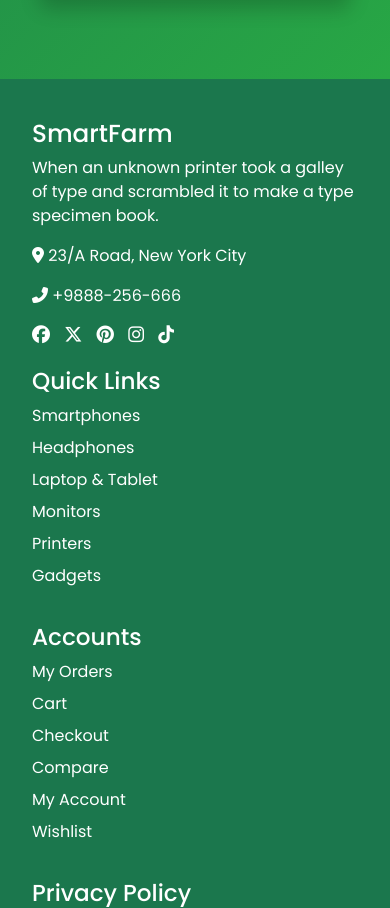
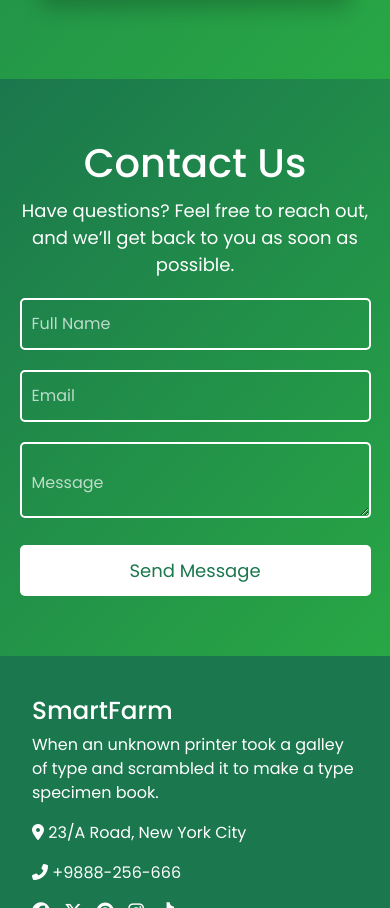
Before and after one commit to alvi00/SmartFarm, a PHP site: page /html_files/official_website.html in a window 390 px wide. Shown: the part 2408-3316 px from the top of the page. Run offline with PHP 8.4, Linux system fonts and the light colour scheme; some libraries are stand-ins or nearby versions.

Commit message:
added contact us section in official website

```diff
--- a/css_file/official_website_css.css
+++ b/css_file/official_website_css.css
@@ -382,7 +382,7 @@ ul li a:hover {
   width: 100%;
   height: 100vh;
   position: relative;
-  background: url("../IMG/farmer_hero_section_bg.png") center/cover no-repeat;
+  background: url("../IMG/office_hero_Section_bg.jpg") center/cover no-repeat;
   background-position: center;
   text-align: center;
   padding: 0 20px;
@@ -577,3 +577,99 @@ ul li a:hover {
 }
 
 /* about us section ends here */
+/* contact us  section Starts here */
+.contact-section {
+  display: flex;
+  align-items: center;
+  justify-content: center;
+  padding: 80px 10%;
+  background: linear-gradient(135deg, #1b774d, #28a745);
+  color: white;
+  text-align: center;
+}
+
+.contact-content {
+  max-width: 600px;
+  width: 100%;
+}
+
+.contact-content h2 {
+  font-size: 40px;
+  margin-bottom: 10px;
+}
+
+.contact-content p {
+  font-size: 18px;
+  margin-bottom: 20px;
+}
+
+/* Form Styling */
+.contact-form {
+  display: flex;
+  flex-direction: column;
+  gap: 20px;
+}
+
+.input-box {
+  position: relative;
+}
+
+.input-box input,
+.input-box textarea {
+  width: 100%;
+  padding: 12px;
+  background: transparent;
+  border: 2px solid white;
+  border-radius: 5px;
+  color: white;
+  font-size: 16px;
+  outline: none;
+  transition: 0.3s;
+}
+
+.input-box label {
+  position: absolute;
+  top: 50%;
+  left: 12px;
+  transform: translateY(-50%);
+  color: rgba(255, 255, 255, 0.7);
+  font-size: 16px;
+  transition: 0.3s;
+  pointer-events: none;
+}
+
+/* Animation for Inputs */
+.input-box input:focus ~ label,
+.input-box textarea:focus ~ label,
+.input-box input:valid ~ label,
+.input-box textarea:valid ~ label {
+  top: 5px;
+  font-size: 12px;
+  color: white;
+}
+
+/* Submit Button */
+.send-btn {
+  background: white;
+  color: #1b774d;
+  padding: 12px;
+  border: none;
+  font-size: 18px;
+  border-radius: 5px;
+  cursor: pointer;
+  transition: all 0.3s ease;
+}
+
+.send-btn:hover {
+  background: #f1f1f1;
+  transform: scale(1.05);
+}
+
+/* Responsive */
+@media (max-width: 768px) {
+  .contact-section {
+    padding: 60px 5%;
+  }
+}
+
+/* contact us section ends here */
--- a/html_files/official_website.html
+++ b/html_files/official_website.html
@@ -169,9 +169,34 @@
       </div>
     </section>
 
-    <!--about section starts here-->
+    <!--contact us section starts here-->
+    <section class="contact-section">
+      <div class="contact-content">
+        <h2>Contact Us</h2>
+        <p>
+          Have questions? Feel free to reach out, and we’ll get back to you as
+          soon as possible.
+        </p>
 
-    <!--about section ends here-->
+        <form class="contact-form">
+          <div class="input-box">
+            <input type="text" required />
+            <label>Full Name</label>
+          </div>
+          <div class="input-box">
+            <input type="email" required />
+            <label>Email</label>
+          </div>
+          <div class="input-box">
+            <textarea required></textarea>
+            <label>Message</label>
+          </div>
+          <button type="submit" class="send-btn">Send Message</button>
+        </form>
+      </div>
+    </section>
+
+    <!--contact us section ends here-->
 
     <!--Footer starts here-->
     <footer class="footer">
```
Also changed, not shown: IMG/office_hero_Section_bg.jpg (added), 1 other file.
